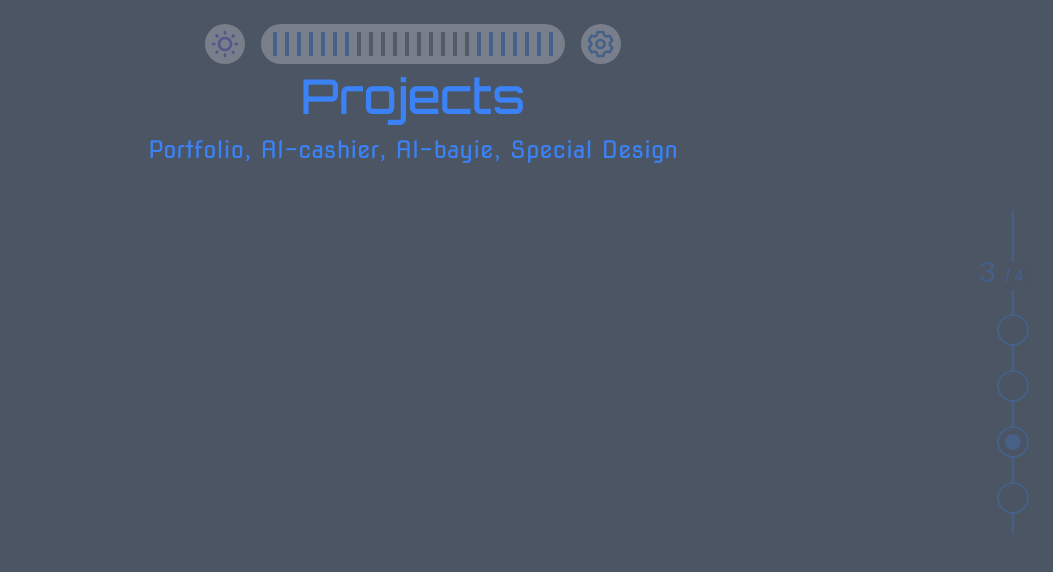
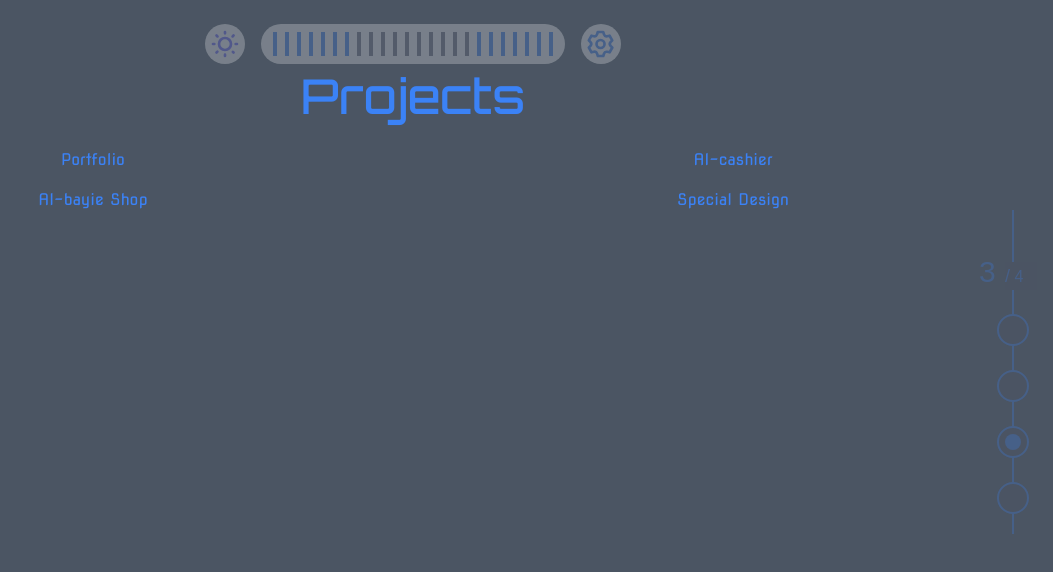
Before and after one commit to ismaeilalrewany/portfolio, a React (Vite) app: page /projects in a window 1280 px wide. Shown: the top 572 px of the page, without its empty margins (227-1280 px from the left). Built offline with nearby package versions, Linux system fonts and the light colour scheme; a web font is replaced by a local one.

Commit message:
Projects Cards

```diff
--- a/src/components/shared/Card.jsx
+++ b/src/components/shared/Card.jsx
@@ -0,0 +1,11 @@
+import propTypes from 'prop-types'
+
+export const Card = ({ data }) => {
+  return (
+    <h2>{data.title}</h2>
+  )
+}
+
+Card.propTypes = {
+  data: propTypes.object.isRequired
+}
--- a/src/pages/Projects.jsx
+++ b/src/pages/Projects.jsx
@@ -1,4 +1,7 @@
 import { useTitle } from "../hooks/useTitle"
+import projectsData from "../data/projects.json"
+import { Card } from "../components/shared/Card"
+
 export const Projects = () => {
   useTitle("Ismaeil Alrewany | Projects")
 
@@ -6,7 +9,13 @@ export const Projects = () => {
     <section className="h-screen text-blue-500 bg-gray-600 font-NovaSquare pt-[60px]">
       <div className="container px-2 mx-auto text-center">
         <h1 className="font-medium text-[28px] lg:text-[48px] font-Orbitron">Projects</h1>
-        <p className="lg:text-[24px]">Portfolio, Al-cashier, Al-bayie, Special Design</p>
+        <div className="grid grid-cols-1 gap-4 mt-4 lg:grid-cols-2">
+          {
+            projectsData.projects.map(project => (
+              <Card key={project.id} data={project} />
+            ))
+          }
+        </div>
       </div>
     </section>
   )
```
